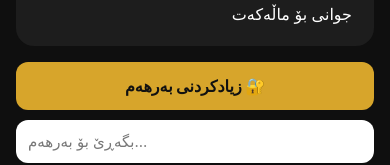
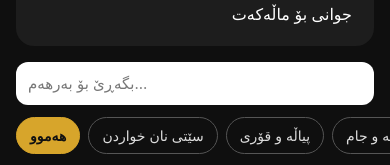
Before and after one commit to 47tcyrgstj-design/shwshawaty-asya, a React Native app: screen / in a window 390 px wide. Shown: the part 162-327 px from the top of the page. Built offline with nearby package versions, Linux system fonts and the light colour scheme.

Commit message:
Update App.js

```diff
--- a/App.js
+++ b/App.js
@@ -114,7 +114,7 @@ export default function App() {
         setProducts(JSON.parse(saved));
       }
     } catch (error) {
-      console.log(error);
+      console.log("Load error:", error);
     }
   };
 
@@ -124,7 +124,6 @@ export default function App() {
         "asya_products",
         JSON.stringify(list)
       );
-
       setProducts(list);
     } catch (error) {
       Alert.alert(
@@ -206,7 +205,7 @@ export default function App() {
     const items = cart
       .map(
         (p, i) =>
-          `${i + 1}. ${p.name}\n   ${p.price.toLocaleString()} IQD`
+          `${i + 1}. ${p.name} - ${p.price.toLocaleString()} IQD`
       )
       .join("\n");
 
@@ -230,7 +229,7 @@ export default function App() {
     } catch (error) {
       Alert.alert(
         "هەڵە",
-        "WhatsApp نەکرایەوە. تکایە دڵنیابە لەوەی WhatsApp لەسەر ئامێرەکەت هەیە."
+        "WhatsApp نەکرایەوە."
       );
     }
   };
@@ -437,7 +436,6 @@ export default function App() {
                       <Text style={s.camera}>
                         📷
                       </Text>
-
                       <Text style={s.imageText}>
                         وێنە لە Gallery
                         هەڵبژێرە
@@ -477,9 +475,7 @@ export default function App() {
 
                 <ScrollView
                   horizontal
-                  showsHorizontalScrollIndicator={
-                    false
-                  }
+                  showsHorizontalScrollIndicator={false}
                   style={s.cats}
                 >
                   {cats
@@ -714,17 +710,6 @@ export default function App() {
             </Text>
           </View>
 
-          <TouchableOpacity
-            style={s.addProductBtn}
-            onPress={() =>
-              setShowAdmin(true)
-            }
-          >
-            <Text style={s.addProductText}>
-              🔐 زیادکردنی بەرهەم
-            </Text>
-          </TouchableOpacity>
-
           <TextInput
             value={query}
             onChangeText={setQuery}
@@ -807,9 +792,7 @@ export default function App() {
                     addToCart(item)
                   }
                 >
-                  <Text
-                    style={s.smallBtnText}
-                  >
+                  <Text style={s.smallBtnText}>
                     + سەبەت
                   </Text>
                 </TouchableOpacity>
@@ -880,6 +863,7 @@ export default function App() {
       )}
 
       {tab === "profile" && (
+        <ScrollView>
           <View style={s.pad}>
             <Text style={s.pageTitle}>
               پڕۆفایل 👤
@@ -888,7 +872,19 @@ export default function App() {
             <Text style={s.desc}>
               بەخێربێیت بۆ Shwshawaty ASYA.
             </Text>
+
+            <TouchableOpacity
+              style={s.addProductBtn}
+              onPress={() =>
+                setShowAdmin(true)
+              }
+            >
+              <Text style={s.addProductText}>
+                🔐 زیادکردنی بەرهەم
+              </Text>
+            </TouchableOpacity>
           </View>
+        </ScrollView>
       )}
 
       <View style={s.nav}>
@@ -984,8 +980,7 @@ const s = StyleSheet.create({
   },
 
   addProductBtn: {
-    marginHorizontal: 16,
-    marginBottom: 10,
+    marginTop: 20,
     padding: 14,
     borderRadius: 12,
     backgroundColor: "#d7a52b",
```
Lines whose indentation alone changed are shown as unchanged.
